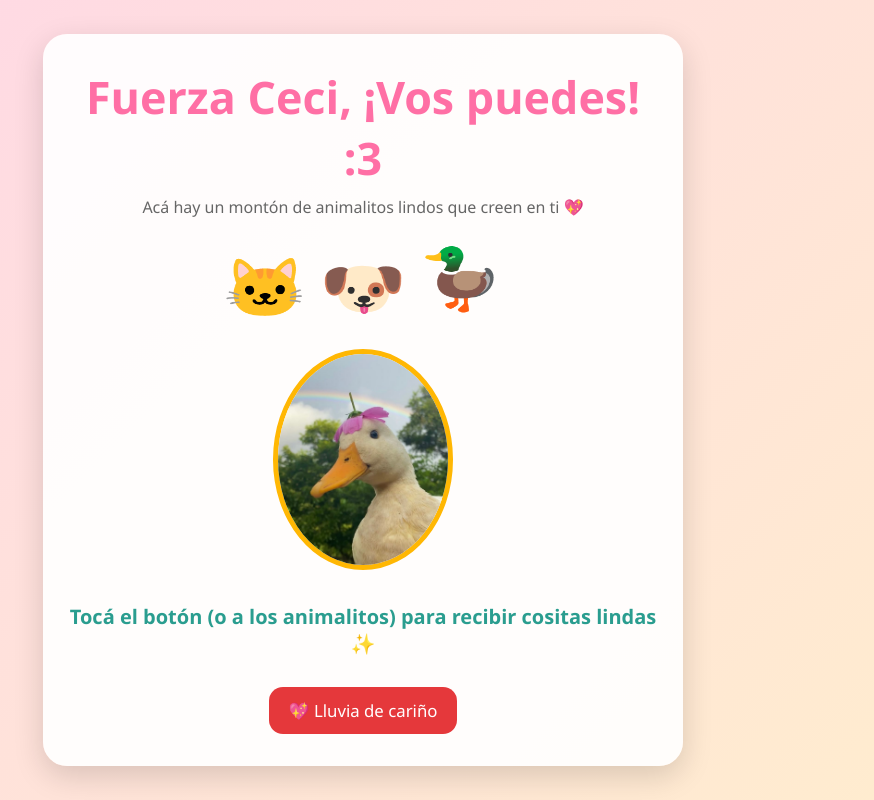
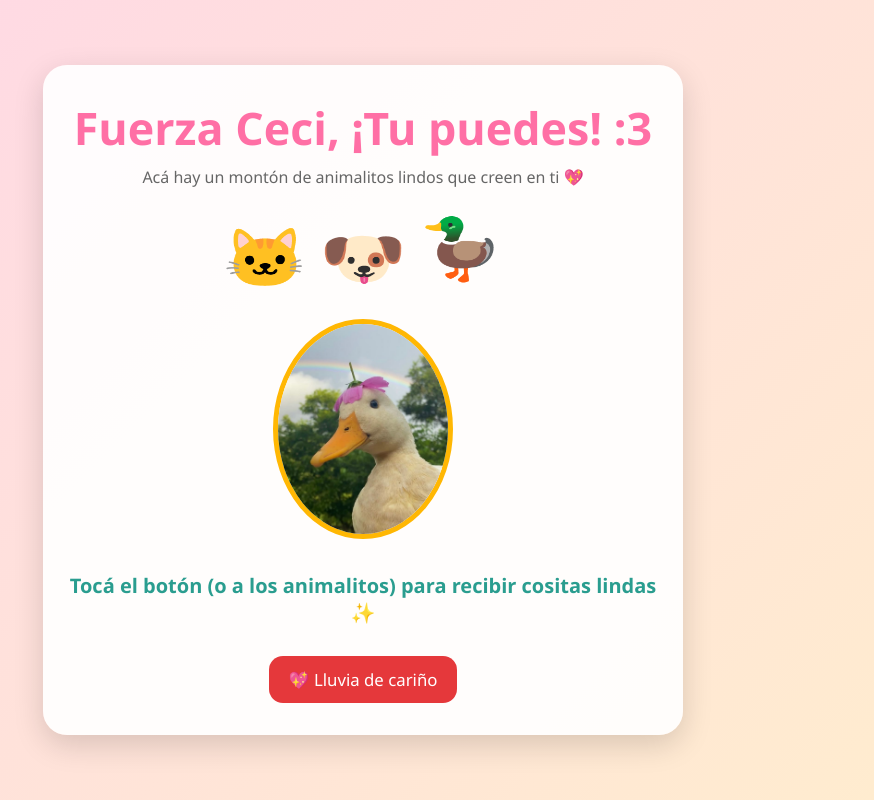
Before and after one commit to FedericoSu/for-ducky-sv, a plain HTML site: page index.html in a window 1280 px wide. Shown: the whole page, without its empty margins (277-1151 px from the left). Drawn offline with Linux system fonts and the light colour scheme.

Commit message:
last arg

```diff
--- a/index.html
+++ b/index.html
@@ -165,7 +165,7 @@
 <body>
 
   <div class="card">
-    <h1>Fuerza Ceci, ¡Vos puedes! :3</h1>
+    <h1>Fuerza Ceci, ¡Tu puedes! :3</h1>
     <p class="subtitle">Acá hay un montón de animalitos lindos que creen en ti 💖</p>
 
     <div class="jumpers" aria-hidden="true">
```
